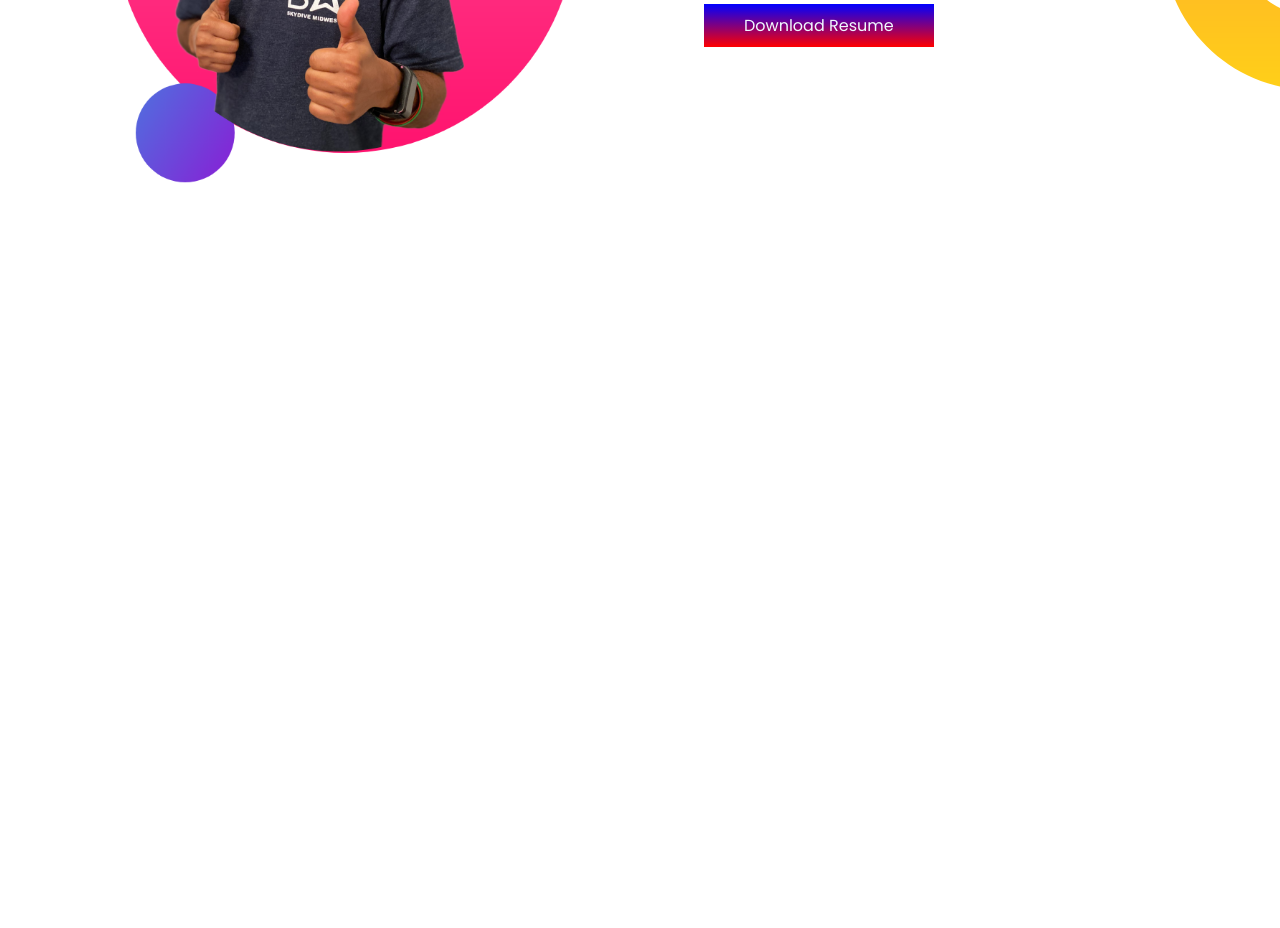
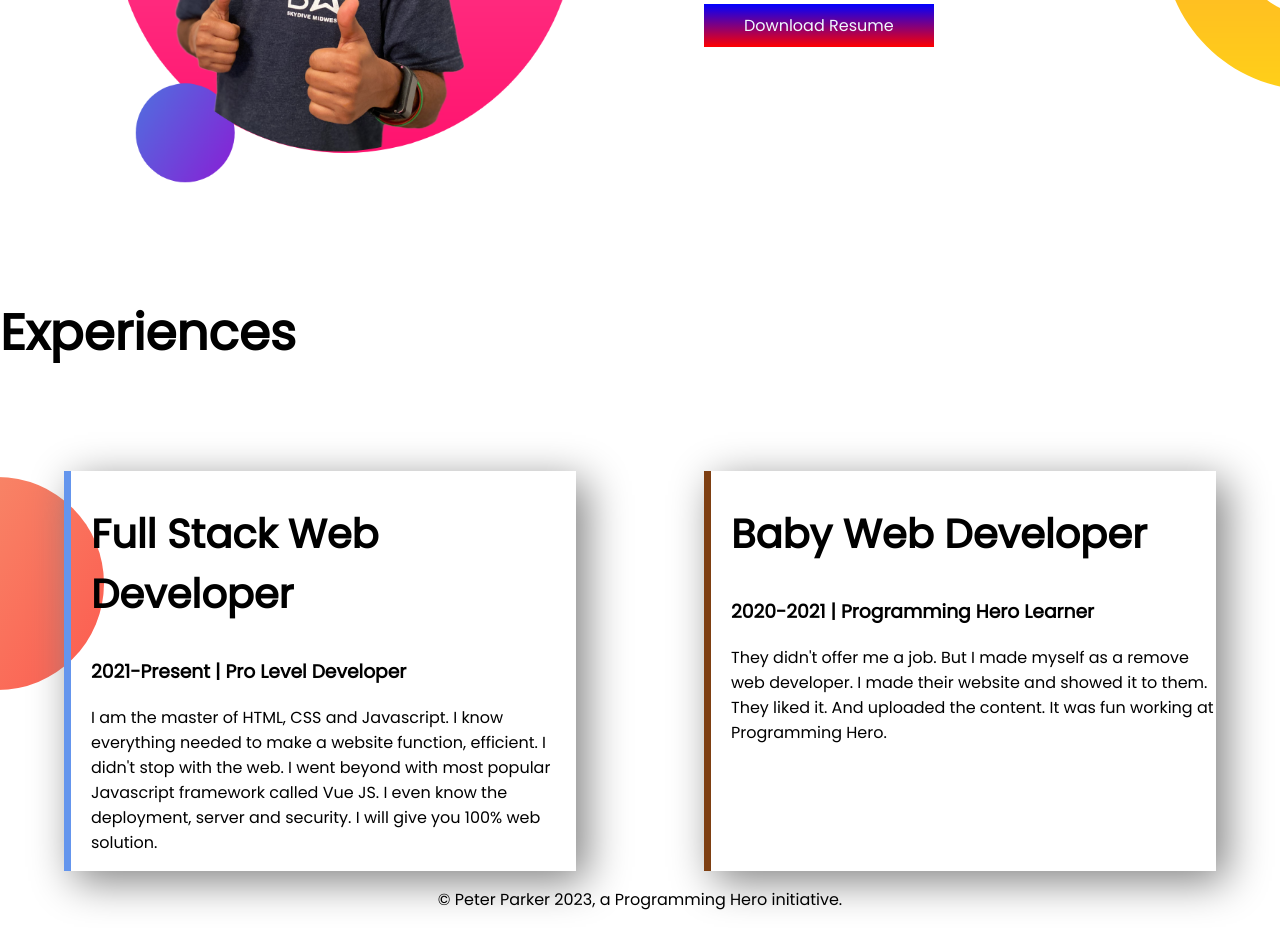
Before and after one commit to MdArefineAhamedJoy/dream-repositor, a plain HTML site: page index.html in a window 1280 px wide. Shown: the part 1239-2167 px from the top of the page. Before the commit the page ends 1493 px from the top, so only its background shows below. Drawn offline with Linux system fonts and the light colour scheme.

Commit message:
added new

```diff
--- a/index.html
+++ b/index.html
@@ -13,7 +13,7 @@
 </head>
 
 <body>
-  <section class="top-banner">
+  <section class="top-banner conved-half">
     <div class="half-width">
       <h1>welcome to</h1>
       <h1> <span>Arefine ahamed joy </span> world!</h1>
@@ -27,7 +27,7 @@
       <img src="images/jhankar.png" alt="acivmet-pic" >
     </div>
   </section>
-  <section class="dream">
+  <section class="dream conved-half">
     <div class= "half-width">
         <img src="images/jhankar2.png" alt="logo">
     </div>
@@ -38,6 +38,25 @@
        <a href="#" target="_blank">Download Resume</a>
     </div>
   </section>
+  <section class="exparence">
+     <h1>Experiences</h1>
+    <div class="conved-half">
+        <div id="full" class="experiences-item">
+            <h2>Full Stack Web Developer</h2>
+            <h3>2021-Present | Pro Level Developer</h3>
+            <p>I am the master of HTML, CSS and Javascript. I know everything needed to make a website function, efficient. I didn't stop with the web. I went beyond with most popular Javascript framework called Vue JS. I even know the deployment, server and security. I will give you 100% web solution.</p>
+        </div>
+        <div id="baby" class="experiences-item">
+          <h2>Baby Web Developer</h2>
+          <h3>2020-2021 | Programming Hero Learner</h3>
+          <p>They didn't offer me a job. But I made myself as a remove web developer. I made their website and showed it to them. They liked it. And uploaded the content. It was fun working at Programming Hero.</p>
+        </div>
+     </div>
+  </section>
 </body>
 
+<footer>
+    <p id="footer">© Peter Parker 2023, a Programming Hero initiative.</p>
+</footer>
+
 </html>
--- a/style.css
+++ b/style.css
@@ -6,10 +6,13 @@ body{
 h1{
   font-size:50px;
 }
+h2{
+  font-size:40px;
+}
 span{
   color:#F4A460;
 }
-section{
+.conved-half{
   display:flex;
   margin-top: 100px;
 }
@@ -30,11 +33,9 @@ section{
   background-image:linear-gradient(orange,tomato);
   font-weight:700;
 }
-a:hover{
 
-     color:black;
 
-}
+
 .top-banner{
      background-image:url('images/top-banner.png');
      background-repeat: no-repeat;
@@ -51,3 +52,27 @@ a{
    background-repeat:no-repeat;
    background-position: right;
 }
+.experiences-item{
+  width: 40% ;
+  margin-left: 5%;
+  margin-right: 5%;
+  box-shadow: 10px 10px 40px gray;
+  padding-left:20px;
+
+}
+.exparence{
+       background-image: url(images/exp-bg.png);
+       background-repeat: no-repeat;
+       background-position: left;
+       margin-top:0;
+
+}
+#full{
+  border-left: 7px outset cornflowerblue;
+}
+#baby{
+ border-left: 7px inset chocolate;
+}
+#footer{
+   text-align: center;
+}
```
